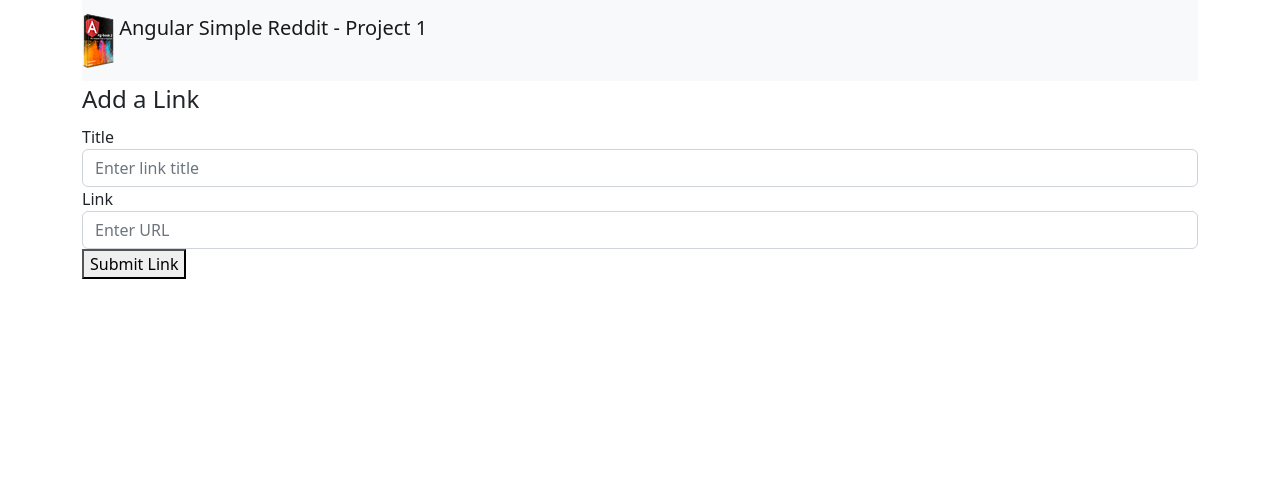
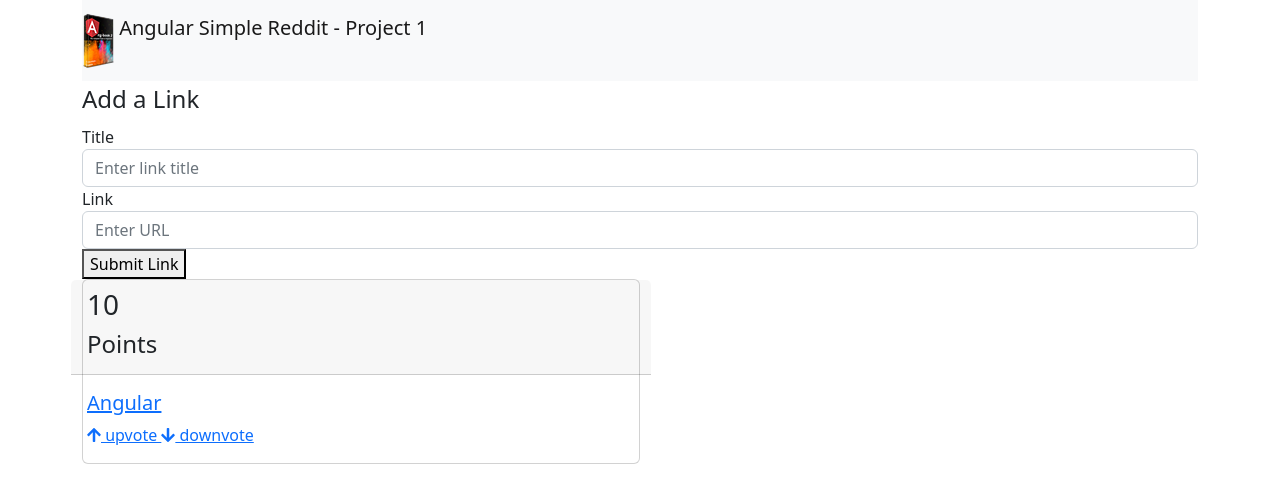
Before and after one commit to GraemeSmith16/reddit-project, an Angular app: page / in a window 1280 px wide. Shown: the top 502 px of the page. Built offline with nearby package versions, Linux system fonts and the light colour scheme.

Commit message:
Third Commit - Added upvote and downvote functionality

```diff
--- a/src/app/app.component.html
+++ b/src/app/app.component.html
@@ -12,3 +12,5 @@
     <button (click)="addArticle(newtitle, newlink)">Submit Link</button>
   </fieldset>
 </form>
+
+<app-article></app-article>
--- a/src/app/app.module.ts
+++ b/src/app/app.module.ts
@@ -2,10 +2,12 @@
 import { BrowserModule } from '@angular/platform-browser';
 
 import { AppComponent } from './app.component';
+import { ArticleComponent } from './article/article.component';
 
 @NgModule({
   declarations: [
-    AppComponent
+    AppComponent,
+    ArticleComponent
   ],
   imports: [
     BrowserModule
--- /dev/null
+++ b/src/app/article/article.component.html
@@ -0,0 +1,21 @@
+<div class="card mb-3 col-6">
+    <div class="row">
+        <div class="card-header pull-left">
+            <h3> {{ votes }} </h3>
+            <h4>Points</h4>
+        </div>
+        <div class="card-body">
+            <h5 class="card-title"> <a class="" href="{{ link }}">
+                    {{ title }}
+                </a></h5>
+            <a href (click)="voteUp()">
+                <i class="fas fa-arrow-up"></i>
+                upvote
+            </a>
+            <a href (click)="voteDown()">
+                <i class="fas fa-arrow-down"></i>
+                downvote
+            </a>
+        </div>
+    </div>
+</div>
--- /dev/null
+++ b/src/app/article/article.component.ts
@@ -0,0 +1,35 @@
+import { Component } from '@angular/core';
+
+@Component({
+  selector: 'app-article',
+  templateUrl: './article.component.html',
+  styleUrls: ['./article.component.css']
+})
+export class ArticleComponent {
+
+  votes:number;
+  title:string;
+  link:string;
+
+  constructor() {
+    this.title="Angular"
+    this.link="http://angular.io"
+    this.votes=10;
+   }
+
+  ngOnInit() {
+
+  }
+
+
+  voteUp():Boolean {
+    this.votes ++;
+    return false;
+  }
+
+  voteDown():Boolean {
+    this.votes --;
+    return false;
+  }
+
+}
```
Also changed, not shown: src/app/article/article.component.css (added), 1 other file (tests, documents, lock files or other folders).
